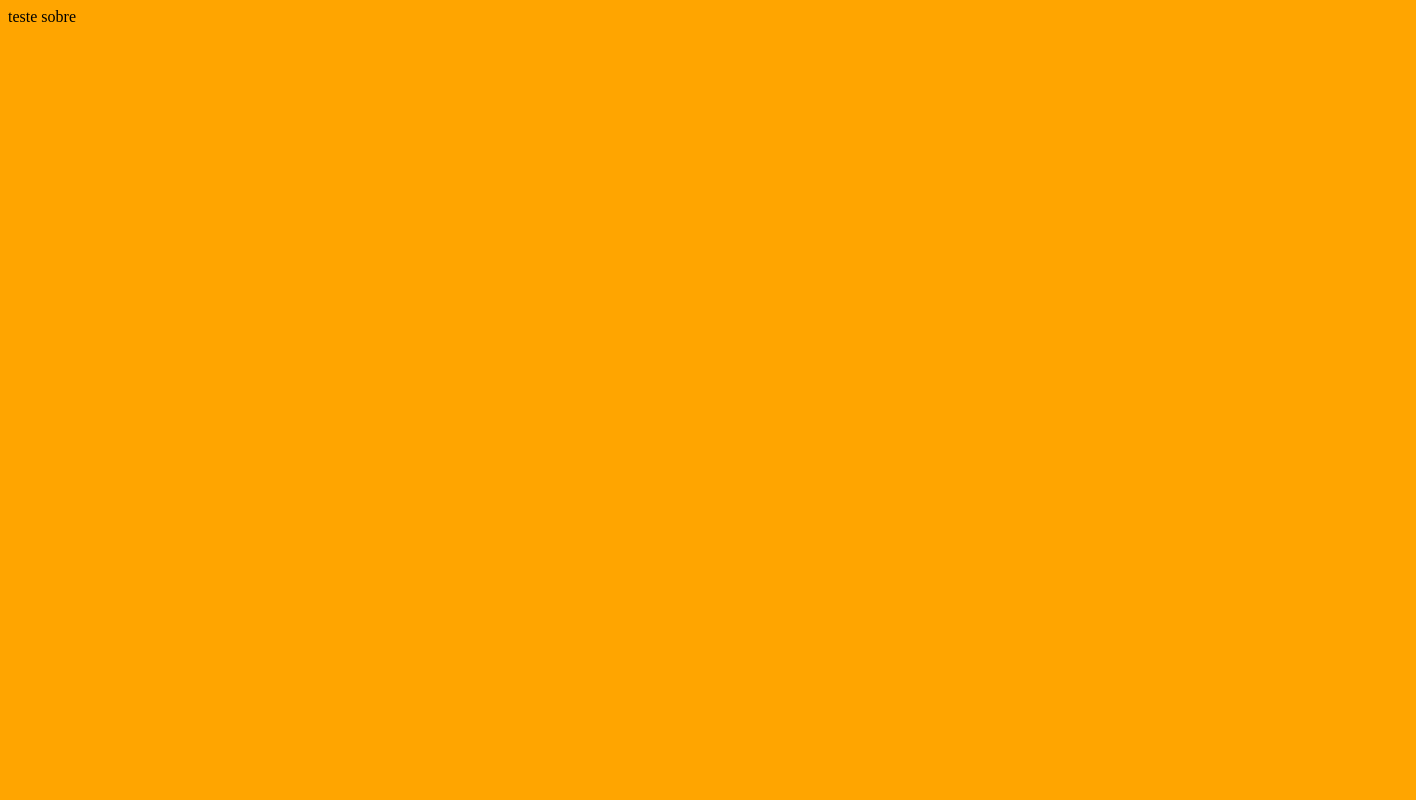
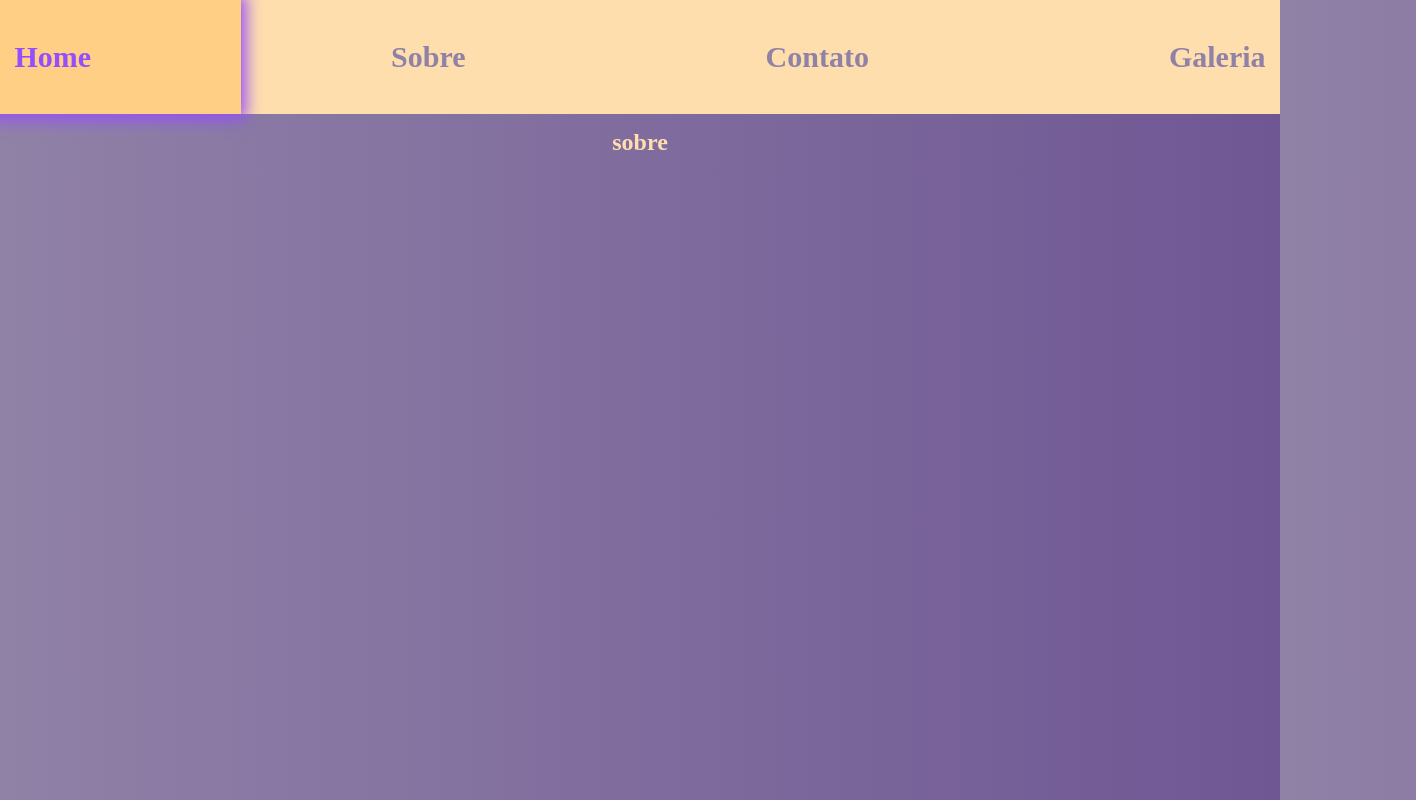
Before and after one commit to PvssDev/ola-mundo, a plain HTML site: page sobre.html in a window 1280 px wide. Shown: the whole page, 1416 px wide, since content can reach past the window. Drawn offline with Linux system fonts and the light colour scheme; files that its build step writes are made by us from their sources.

Commit message:
projeto-hmtl

```diff
--- a/estilos/style.css
+++ b/estilos/style.css
@@ -1,40 +1,51 @@
-body{
-  background-color: orange;
+*{
+  margin: 0;
+  padding: 0;
+  box-sizing: border-box;
 }
 
+body{
+  background: linear-gradient(to left, rgb(111, 87, 148), rgb(144, 129, 167))
 
+}
 
-
-
+.titulo{
+  text-align: center;
+  color: navajowhite;
+  padding: 15px;
+}
 nav {
-    background-color: white;
-    padding: 10px 20px;
+    background-color: navajowhite;
     display: flex;
     justify-content: center;
+
   }
 
   nav ul {
     list-style: none;
-    margin: 0;
-    padding: 0;
     display: flex;
-    gap: 20px; /* espaçamento entre os itens */
   }
 
   nav li {
-    display: inline;
-    margin: 5px;
+    display: flex;
+    width: 100%;
   }
 
   nav a {
-    color: orange;
+    padding: 40px 150px;
+    display: block;
+    width: 100%;
+    height: 100%;
+    color: rgb(144, 129, 167);
     text-decoration: none;
     font-weight: bold;
-    padding: 8px 12px;
-    transition: background 0.3s, color 0.3s;
+    font-size: 30px;
+    transition: background 0.8s, color 0.3s;
+    transition: background 1s, color 0.3s, box-shadow 0.5s ease;
   }
 
   nav a:hover {
-    background-color: #555;
-    border-radius: 5px;
+    color: rgb(148, 78, 253);
+    background-color: rgb(255, 207, 134);
+    box-shadow: 0 0 15px 5px rgb(148, 78, 253, 10);
   }
--- a/sobre.html
+++ b/sobre.html
@@ -1,12 +1,24 @@
 <!DOCTYPE html>
-<html lang="en">
+<html lang="pt-br">
 <head>
-    <meta charset="UTF-8">
-    <meta name="viewport" content="width=device-width, initial-scale=1.0">
-    <link rel="stylesheet" href="assets/style.css">
-    <title>Document</title>
+  <meta charset="UTF-8">
+  <title>Barra de Navegação</title>
+  <link rel="stylesheet" href="estilos/style.css">
 </head>
 <body>
-    teste sobre
+
+  <nav>
+    <ul>
+      <li><a href="index.html">Home</a></li>
+      <li><a href="sobre.html">Sobre</a></li>
+      <li><a href="contato.html">Contato</a></li>
+      <li><a href="galeria.html">Galeria</a></li>
+    </ul>
+  </nav>
+  <div class="titulo">
+    <h2>
+      sobre
+    </h2>
+  </div>
 </body>
 </html>
```
Also changed, not shown: contato.html (+18 -5 lines), galeria.html (+18 -5 lines), index.html (+11 -4 lines).
